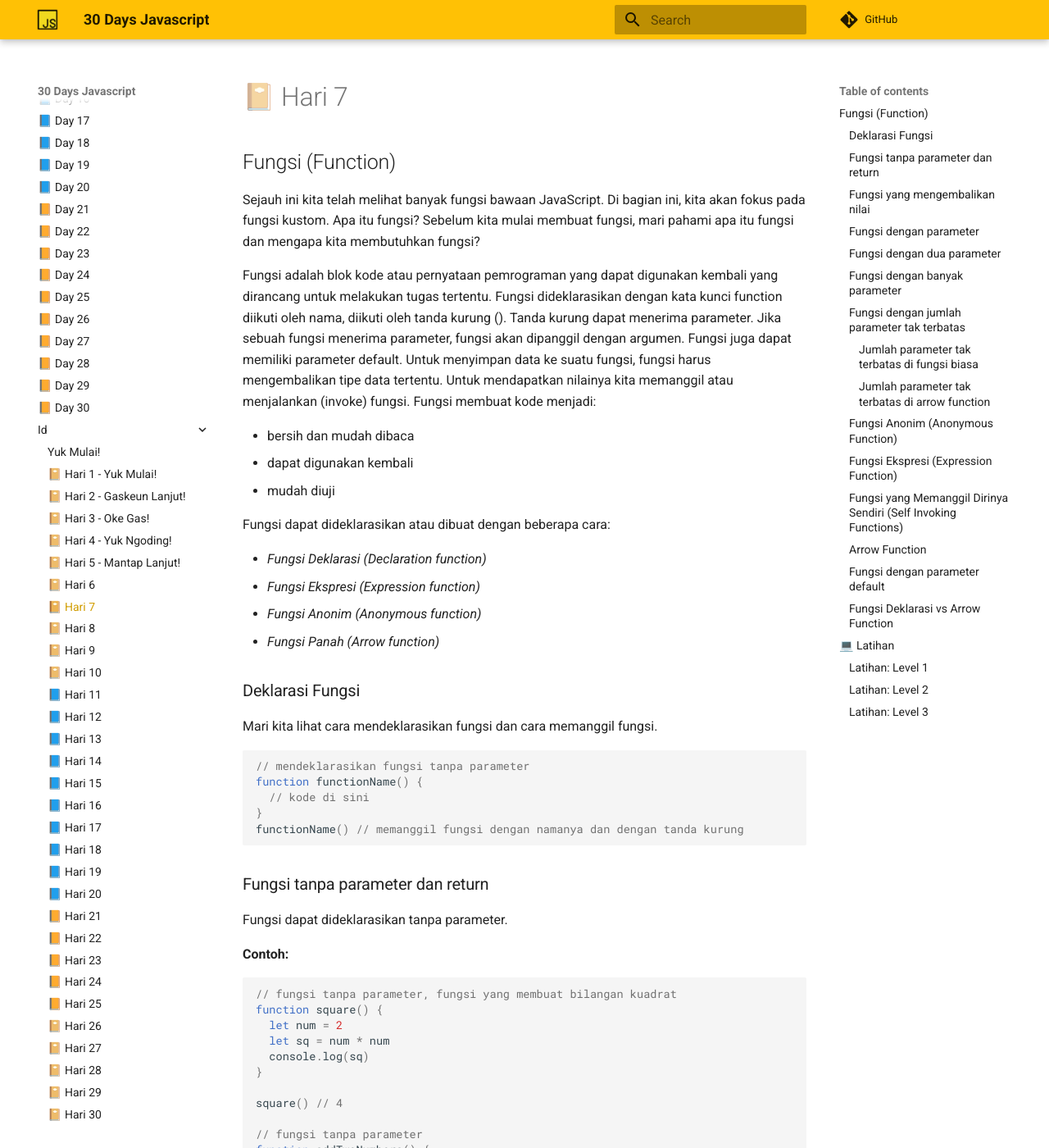
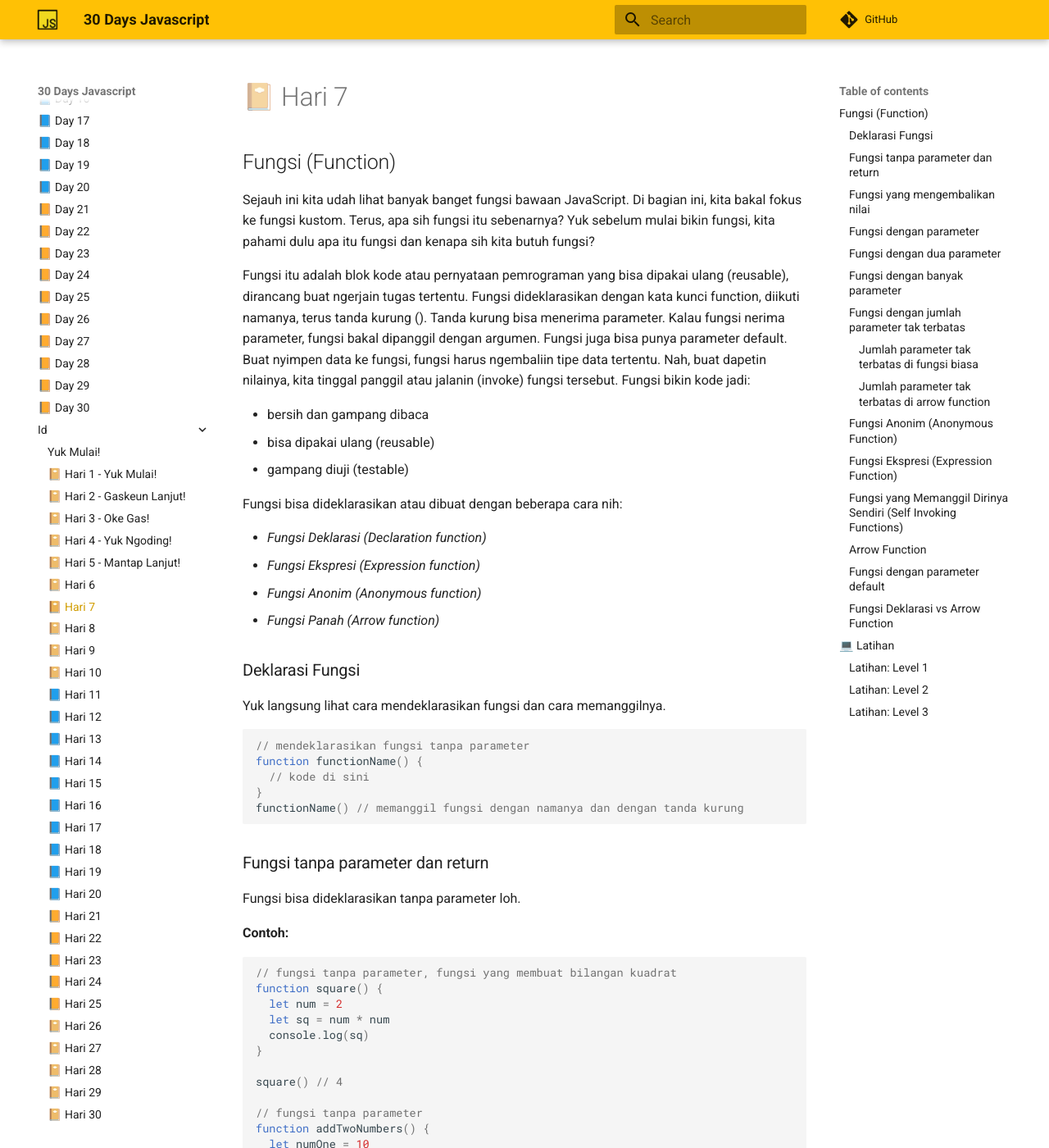
Before and after one commit to devinesia/30-days-javascript-web, an MkDocs documentation site: the page built from docs/id/07-day.md, in a window 1280 px wide and 1400 px high. Shown: the whole window at 82% size. Built offline with MkDocs 1.6.1 and Material for MkDocs 9.7.7, drawn with Linux system fonts in a browser that asks for light colours; comment, search, counter and statistics services are not loaded; some of the changed text lies outside the part shown.

Commit message:
Rewrite Indonesian Day 07 with casual fun tone

````diff
--- a/docs/id/07-day.md
+++ b/docs/id/07-day.md
@@ -2,17 +2,17 @@
 
 ## Fungsi (Function)
 
-Sejauh ini kita telah melihat banyak fungsi bawaan JavaScript. Di bagian ini, kita akan fokus pada fungsi kustom. Apa itu fungsi? Sebelum kita mulai membuat fungsi, mari pahami apa itu fungsi dan mengapa kita membutuhkan fungsi?
+Sejauh ini kita udah lihat banyak banget fungsi bawaan JavaScript. Di bagian ini, kita bakal fokus ke fungsi kustom. Terus, apa sih fungsi itu sebenarnya? Yuk sebelum mulai bikin fungsi, kita pahami dulu apa itu fungsi dan kenapa sih kita butuh fungsi?
 
-Fungsi adalah blok kode atau pernyataan pemrograman yang dapat digunakan kembali yang dirancang untuk melakukan tugas tertentu.
-Fungsi dideklarasikan dengan kata kunci function diikuti oleh nama, diikuti oleh tanda kurung (). Tanda kurung dapat menerima parameter. Jika sebuah fungsi menerima parameter, fungsi akan dipanggil dengan argumen. Fungsi juga dapat memiliki parameter default. Untuk menyimpan data ke suatu fungsi, fungsi harus mengembalikan tipe data tertentu. Untuk mendapatkan nilainya kita memanggil atau menjalankan (invoke) fungsi.
-Fungsi membuat kode menjadi:
+Fungsi itu adalah blok kode atau pernyataan pemrograman yang bisa dipakai ulang (reusable), dirancang buat ngerjain tugas tertentu.
+Fungsi dideklarasikan dengan kata kunci function, diikuti namanya, terus tanda kurung (). Tanda kurung bisa menerima parameter. Kalau fungsi nerima parameter, fungsi bakal dipanggil dengan argumen. Fungsi juga bisa punya parameter default. Buat nyimpen data ke fungsi, fungsi harus ngembaliin tipe data tertentu. Nah, buat dapetin nilainya, kita tinggal panggil atau jalanin (invoke) fungsi tersebut.
+Fungsi bikin kode jadi:
 
-- bersih dan mudah dibaca
-- dapat digunakan kembali
-- mudah diuji
+- bersih dan gampang dibaca
+- bisa dipakai ulang (reusable)
+- gampang diuji (testable)
 
-Fungsi dapat dideklarasikan atau dibuat dengan beberapa cara:
+Fungsi bisa dideklarasikan atau dibuat dengan beberapa cara nih:
 
 - _Fungsi Deklarasi (Declaration function)_
 - _Fungsi Ekspresi (Expression function)_
@@ -21,7 +21,7 @@ Fungsi dapat dideklarasikan atau dibuat dengan beberapa cara:
 
 ### Deklarasi Fungsi
 
-Mari kita lihat cara mendeklarasikan fungsi dan cara memanggil fungsi.
+Yuk langsung lihat cara mendeklarasikan fungsi dan cara memanggilnya.
 
 ```js
 // mendeklarasikan fungsi tanpa parameter
@@ -33,7 +33,7 @@ functionName() // memanggil fungsi dengan namanya dan dengan tanda kurung
 
 ### Fungsi tanpa parameter dan return
 
-Fungsi dapat dideklarasikan tanpa parameter.
+Fungsi bisa dideklarasikan tanpa parameter loh.
 
 **Contoh:**
 
@@ -73,7 +73,7 @@ printFullName() // memanggil fungsi
 
 ### Fungsi yang mengembalikan nilai
 
-Fungsi juga dapat mengembalikan nilai, jika sebuah fungsi tidak mengembalikan nilai, nilai fungsi tersebut adalah undefined. Mari kita tulis fungsi-fungsi di atas dengan return. Mulai sekarang, kita mengembalikan nilai ke fungsi alih-alih mencetaknya.
+Fungsi juga bisa ngembaliin nilai, kalau fungsi nggak ngembaliin nilai, nilai fungsi itu undefined. Yuk kita tulis ulang fungsi-fungsi di atas pake return. Mulai sekarang, kita biasain ngembaliin nilai ke fungsi daripada cuma nyetak doang.
 
 ```js
 function printFullName (){
@@ -101,7 +101,7 @@ console.log(addTwoNumbers())
 
 ### Fungsi dengan parameter
 
-Dalam fungsi kita dapat melewatkan berbagai tipe data (number, string, boolean, object, function) sebagai parameter.
+Dalam fungsi, kita bisa melewatkan berbagai tipe data (number, string, boolean, object, function) sebagai parameter. Fleksibel banget kan!
 
 ```js
 // fungsi dengan satu parameter
@@ -185,11 +185,11 @@ console.log(areaOfCircle(10))
 
 ### Fungsi dengan jumlah parameter tak terbatas
 
-Terkadang kita tidak tahu berapa banyak argumen yang akan diberikan pengguna. Oleh karena itu, kita harus tahu cara menulis fungsi yang dapat menerima jumlah argumen tak terbatas. Caranya memiliki perbedaan signifikan antara fungsi deklarasi (fungsi biasa) dan arrow function. Mari kita lihat contoh pada fungsi deklarasi dan arrow function.
+Kadang kita nggak tahu berapa banyak argumen yang bakal dikasih sama user. Makanya, kita wajib tahu cara nulis fungsi yang bisa nerima jumlah argumen tak terbatas. Caranya lumayan beda loh antara fungsi deklarasi (fungsi biasa) dan arrow function. Yuk kita lihat contohnya!
 
 #### Jumlah parameter tak terbatas di fungsi biasa
 
-Fungsi deklarasi menyediakan objek mirip array bernama arguments yang ter-scope ke fungsi. Apa pun yang kita lewatkan sebagai argumen dalam fungsi dapat diakses dari objek arguments di dalam fungsi. Mari kita lihat contohnya
+Fungsi deklarasi nyediain objek mirip array bernama arguments yang ter-scope ke fungsi. Apa pun yang kita lewatkan sebagai argumen di fungsi bisa diakses dari objek arguments di dalam fungsi. Nih contohnya:
 
 ```js
 // Mari kita akses objek arguments
@@ -221,7 +221,7 @@ console.log(sumAllNums(15, 20, 30, 25, 10, 33, 40))  // 173
 
 #### Jumlah parameter tak terbatas di arrow function
 
-Arrow function tidak memiliki objek arguments yang ter-scope ke fungsi. Untuk mengimplementasikan fungsi yang menerima jumlah argumen tak terbatas di arrow function, kita menggunakan spread operator diikuti dengan nama parameter apa pun. Apa pun yang kita lewatkan sebagai argumen dalam fungsi dapat diakses sebagai array di arrow function. Mari kita lihat contohnya
+Nah, arrow function nggak punya objek arguments yang ter-scope ke fungsi. Buat ngimplementasiin fungsi yang nerima jumlah argumen tak terbatas di arrow function, kita pakai spread operator diikuti nama parameter apa pun. Apa pun yang kita lewatkan sebagai argumen bakal bisa diakses sebagai array di arrow function. Cus lihat contohnya!
 
 ```js
 // Mari kita akses objek arguments
@@ -267,7 +267,7 @@ const anonymousFun = function() {
 
 ### Fungsi Ekspresi (Expression Function)
 
-Fungsi ekspresi adalah fungsi anonim. Setelah kita membuat fungsi tanpa nama dan menetapkannya ke variabel. Untuk mengembalikan nilai dari fungsi kita harus memanggil variabelnya. Lihat contoh di bawah ini.
+Fungsi ekspresi tuh sebenernya fungsi anonim. Setelah kita bikin fungsi tanpa nama dan naro di variabel, buat ngembaliin nilai dari fungsi tersebut, kita tinggal panggil variabelnya. Lihat contoh di bawah ini deh.
 
 ```js
 
@@ -281,7 +281,7 @@ console.log(square(2)) // -> 4
 
 ### Fungsi yang Memanggil Dirinya Sendiri (Self Invoking Functions)
 
-Self invoking functions adalah fungsi anonim yang tidak perlu dipanggil untuk mengembalikan nilai.
+Self invoking functions itu fungsi anonim yang nggak perlu dipanggil buat ngembaliin nilai. Langsung jalan sendiri gitu!
 
 ```js
 (function(n) {
@@ -297,9 +297,9 @@ console.log(squaredNum)
 
 ### Arrow Function
 
-Arrow function adalah alternatif untuk menulis fungsi, namun fungsi deklarasi dan arrow function memiliki beberapa perbedaan kecil.
+Arrow function itu alternatif keren buat nulis fungsi. Tapi fungsi deklarasi dan arrow function punya beberapa perbedaan kecil sih.
 
-Arrow function menggunakan tanda panah (arrow) alih-alih kata kunci *function* untuk mendeklarasikan fungsi. Mari kita lihat fungsi deklarasi dan arrow function.
+Arrow function pakai tanda panah (arrow) alih-alih kata kunci *function* buat mendeklarasikan fungsi. Yuk kita bandingin fungsi deklarasi dan arrow function.
 
 ```js
 // Ini cara kita menulis fungsi normal atau deklarasi
@@ -343,7 +343,7 @@ const printFullName = (firstName, lastName) => {
 console.log(printFullName('Asabeneh', 'Yetayeh'))
 ```
 
-Fungsi di atas hanya memiliki pernyataan return, oleh karena itu, kita dapat secara eksplisit mengembalikannya sebagai berikut.
+Fungsi di atas cuma punya pernyataan return doang, jadi kita bisa secara eksplisit ngembaliin nilainya kayak gini nih:
 
 ```js
 const printFullName = (firstName, lastName) => `${firstName} ${lastName}`
@@ -353,7 +353,7 @@ console.log(printFullName('Asabeneh', 'Yetayeh'))
 
 ### Fungsi dengan parameter default
 
-Terkadang kita memberikan nilai default ke parameter, ketika kita menjalankan fungsi jika kita tidak melewatkan argumen, nilai default akan digunakan. Baik fungsi deklarasi maupun arrow function dapat memiliki nilai default.
+Kadang kita kasih nilai default ke parameter. Jadi kalau kita jalanin fungsi tapi nggak ngasih argumen, nilai default-nya bakal kepakai. Baik fungsi deklarasi maupun arrow function sama-sama bisa punya nilai default. Oke gas!
 
 ```js
 // sintaks
@@ -409,7 +409,7 @@ console.log('Weight of an object in Newton: ', weightOfObject(100)) // 9.81 grav
 console.log('Weight of an object in Newton: ', weightOfObject(100, 1.62)) // gravitasi di permukaan Bulan
 ```
 
-Mari kita lihat cara menulis fungsi-fungsi di atas dengan arrow function
+Yuk kita lihat cara nulis fungsi-fungsi di atas pake arrow function. Lebih ringkas kan!
 
 ```js
 // sintaks
@@ -463,7 +463,7 @@ console.log('Weight of an object in Newton: ', weightOfObject(100, 1.62)) // gra
 
 Akan dibahas di bagian lain.
 
-🌕 Anda adalah bintang yang sedang naik daun, sekarang Anda sudah mengenal fungsi. Sekarang, Anda sudah terisi penuh dengan kekuatan fungsi. Anda baru saja menyelesaikan tantangan hari ke-7 dan Anda selangkah lebih maju menuju kehebatan. Sekarang lakukan beberapa latihan untuk otak dan otot Anda.
+🌕 Kamu adalah rising star nih, sekarang udah kenal sama fungsi. Udah terisi penuh dengan kekuatan fungsi, mantap! Kamu baru aja nyelesein tantangan hari ke-7 dan selangkah lebih dekat menuju kehebatan. Gaskeun sekarang latihan buat otak dan otot kamu!
 
 
 
````
Also changed, not shown: other parts of docs/id/07-day.md (+7 -7 lines).
